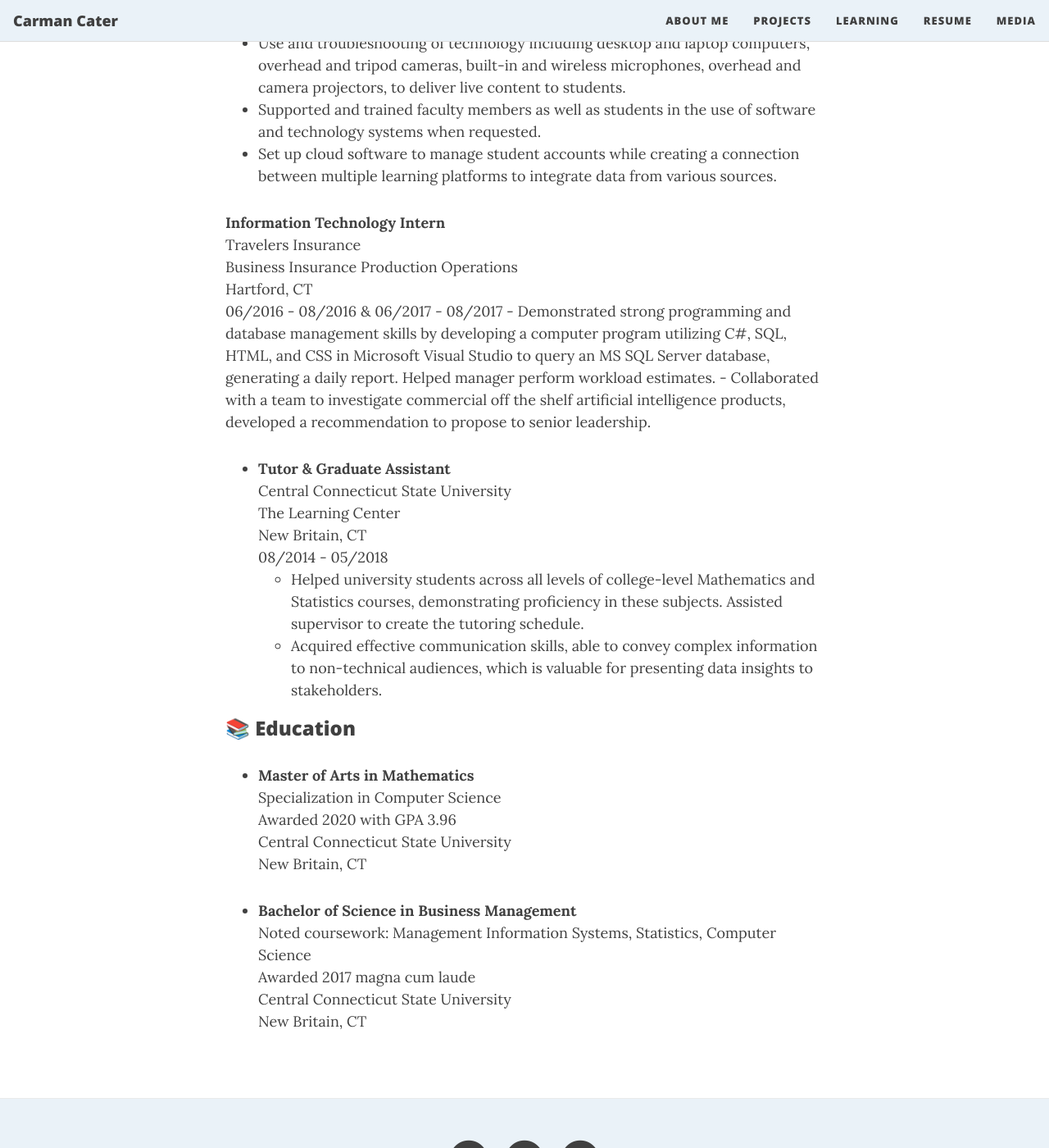
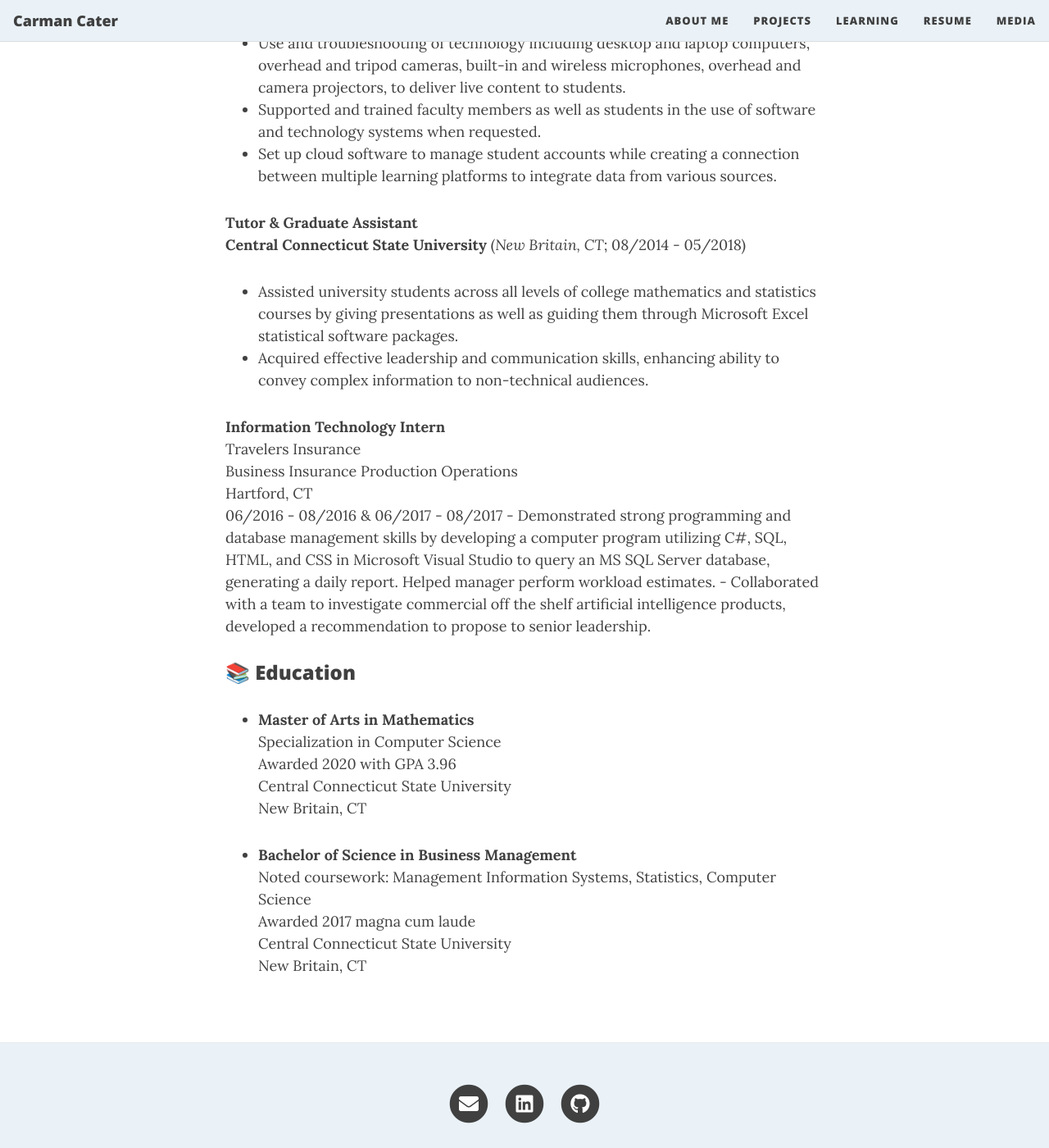
Before and after one commit to carmancater/carmancater.github.io, a Jekyll site: the page built from resume.md, in a window 1280 px wide and 1400 px high, scrolled down 1513 px. Shown: the whole window at 82% size. Built offline with Jekyll 4.4.1, drawn with Linux system fonts in a browser that asks for light colours; nearby versions of some CDN libraries; emoji names are drawn with the system emoji font.

Commit message:
Update resume.md

```diff
--- a/resume.md
+++ b/resume.md
@@ -34,7 +34,10 @@ Rate My Professor reviews: [Central CT State University](https://www.ratemyprofe
 - Supported and trained faculty members as well as students in the use of software and technology systems when requested.
 - Set up cloud software to manage student accounts while creating a connection between multiple learning platforms to integrate data from various sources.
 
-
+**Tutor & Graduate Assistant**
+**Central Connecticut State University** (*New Britain, CT*; 08/2014 - 05/2018)
+- Assisted university students across all levels of college mathematics and statistics courses by giving presentations as well as guiding them through Microsoft Excel statistical software packages.
+- Acquired effective leadership and communication skills, enhancing ability to convey complex information to non-technical audiences.
 
 
 **Information Technology Intern**
@@ -46,16 +49,6 @@ Hartford, CT
     - Collaborated with a team to investigate commercial off the shelf artificial intelligence products, developed a recommendation to propose to senior leadership.
 
 
-
-
-
-- **Tutor & Graduate Assistant**
-Central Connecticut State University
-The Learning Center
-New Britain, CT
-08/2014 - 05/2018
-    - Helped university students across all levels of college-level Mathematics and Statistics courses, demonstrating proficiency in these subjects. Assisted supervisor to create the tutoring schedule.
-    - Acquired effective communication skills, able to convey complex information to non-technical audiences, which is valuable for presenting data insights to stakeholders.
 
 ### :books: Education
 
```
